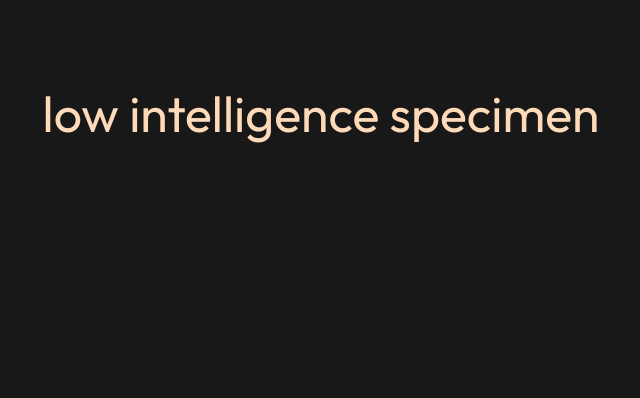
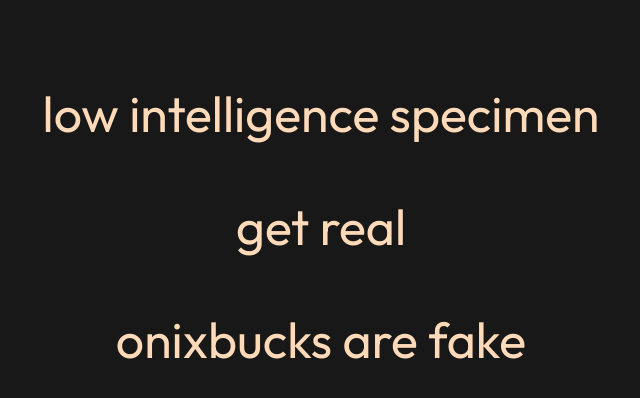
Before and after one commit to Plextora/realonixbucks, a plain HTML site: page index.html in a window 1280 px wide. Shown: the part 450-848 px from the top of the page, without its empty margins (319-959 px from the left). Before the commit the page ends 800 px from the top, so only its background shows below. Drawn offline with Linux system fonts and the light colour scheme.

Commit message:
Added the insult text

```diff
--- a/index.html
+++ b/index.html
@@ -10,5 +10,9 @@
 <body>
     <img class="yes" src="https://media.discordapp.net/attachments/954132708362158181/987779232044290058/unknown.png">
     <p style="margin-top: 100px">low intelligence specimen</p>
+
+    <p>get real</p>
+
+    <p>onixbucks are fake</p>
 </body>
 </html>
```
